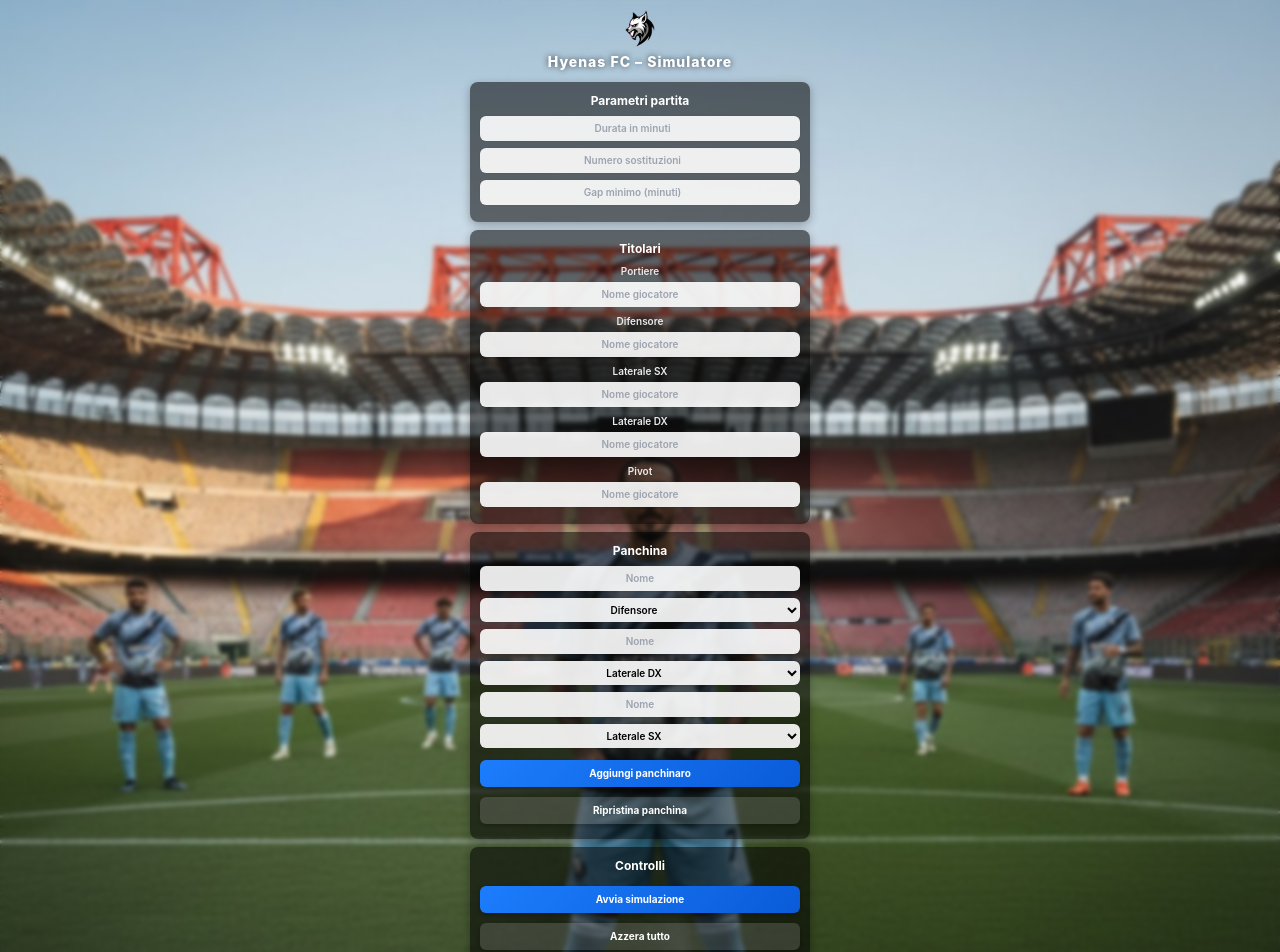
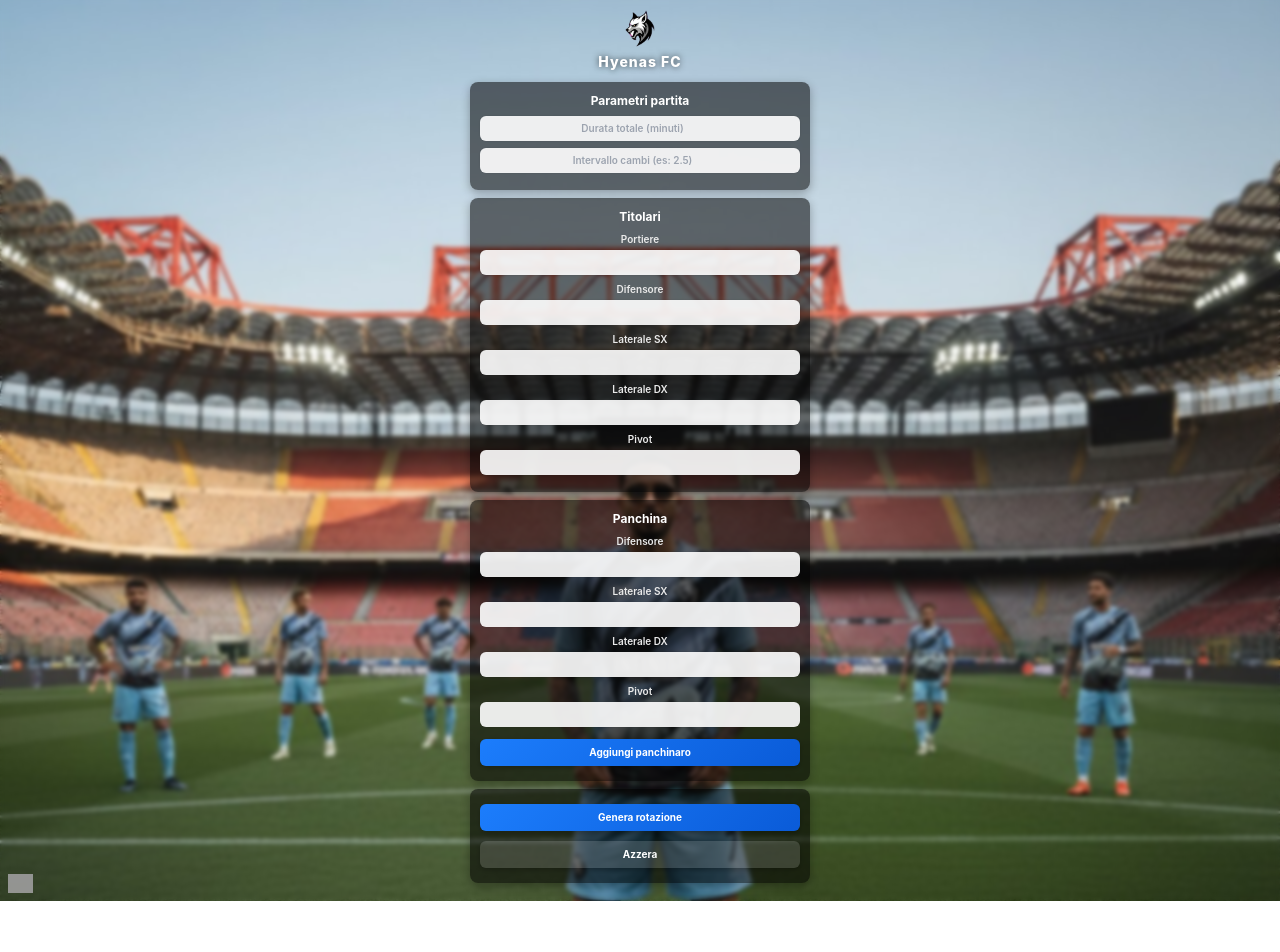
Before and after one commit to therealreiz/Hyenas-Subster, a React (Vite) app: page / in a window 1280 px wide. Shown: the top 952 px of the page. After the commit the page ends 901 px from the top, so only its background shows below. Built offline with nearby package versions, Linux system fonts and the light colour scheme; grey boxes are pictures that could not be loaded.

Commit message:
terzo commit

```diff
--- a/src/components/HyenasSimulator.tsx
+++ b/src/components/HyenasSimulator.tsx
@@ -7,7 +7,7 @@ interface Giocatore {
   ruolo: Ruolo;
 }
 
-interface EventoSostituzione {
+interface Evento {
   minuto: number;
   out: string;
   in: string;
@@ -15,6 +15,7 @@ interface EventoSostituzione {
 }
 
 export default function HyenasSimulator() {
+  // Portiere fisso
   const initialTitolari: Giocatore[] = [
     { nome: "", ruolo: "Portiere" },
     { nome: "", ruolo: "Difensore" },
@@ -25,98 +26,95 @@ export default function HyenasSimulator() {
 
   const initialPanchina: Giocatore[] = [
     { nome: "", ruolo: "Difensore" },
+    { nome: "", ruolo: "Laterale SX" },
     { nome: "", ruolo: "Laterale DX" },
-    { nome: "", ruolo: "Laterale SX" },
+    { nome: "", ruolo: "Pivot" },
   ];
 
   const [durata, setDurata] = useState<number | "">("");
-  const [numCambi, setNumCambi] = useState<number | "">("");
-  const [gap, setGap] = useState<number | "">("");
+  const [intervallo, setIntervallo] = useState<number | "">("");
 
   const [titolari, setTitolari] = useState<Giocatore[]>(initialTitolari);
   const [panchina, setPanchina] = useState<Giocatore[]>(initialPanchina);
-  const [eventi, setEventi] = useState<EventoSostituzione[]>([]);
-  const [simulazioneAvviata, setSimulazioneAvviata] = useState(false);
 
-  const aggiungiPanchinaro = () =>
-    setPanchina((prev) => [...prev, { nome: "", ruolo: "Difensore" }]);
+  const [eventi, setEventi] = useState<Evento[]>([]);
+  const [attivo, setAttivo] = useState(false);
 
-  const azzeraTutto = () => {
+  const azzera = () => {
     setDurata("");
-    setNumCambi("");
-    setGap("");
+    setIntervallo("");
     setTitolari(initialTitolari);
     setPanchina(initialPanchina);
     setEventi([]);
-    setSimulazioneAvviata(false);
+    setAttivo(false);
   };
 
-  const generaSostituzioni = () => {
-    if (!durata || !numCambi) return;
+  const genera = () => {
+    if (!durata || !intervallo) return;
 
     const durataN = Number(durata);
-    const numCambiN = Number(numCambi);
-    const gapN = Number(gap) || 0;
+    const intervalloN = Number(intervallo);
 
-    const eventiTemp: EventoSostituzione[] = [];
-    const minutiUsati: number[] = [];
+    // Calcolo minuti dei cambi
+    const minuti: number[] = [];
+    for (let m = intervalloN; m <= durataN; m += intervalloN) {
+      minuti.push(Number(m.toFixed(2)));
+    }
 
-    let titolariTemp = [...titolari];
-    let panchinaTemp = [...panchina];
+    const eventiTemp: Evento[] = [];
 
-    for (let i = 0; i < numCambiN; i++) {
-      let minuto: number | null = null;
-      let tentativi = 0;
+    // Ruoli di movimento
+    const ruoli: Ruolo[] = ["Difensore", "Laterale SX", "Laterale DX", "Pivot"];
 
-      while (minuto === null && tentativi < 200) {
-        tentativi++;
-        const cand = Math.floor(Math.random() * durataN) + 1;
+    // Rotazione per ruolo
+    const rotazione: Record<Ruolo, Giocatore[]> = {
+      Difensore: [],
+      "Laterale SX": [],
+      "Laterale DX": [],
+      Pivot: [],
+      Portiere: [], // non usato
+    };
 
-        const vicino = minutiUsati.some((m) => Math.abs(m - cand) < gapN);
-        if (!vicino) minuto = cand;
-      }
+    // Inserisco titolari + panchina
+    [...titolari, ...panchina].forEach((g) => {
+      if (g.ruolo !== "Portiere") rotazione[g.ruolo].push(g);
+    });
 
-      if (minuto === null) continue;
+    // Ordine: titolare prima
+    ruoli.forEach((r) => {
+      const tit = titolari.find((t) => t.ruolo === r);
+      const altri = rotazione[r].filter((p) => p.nome !== tit?.nome);
+      rotazione[r] = [tit!, ...altri];
+    });
 
-      minutiUsati.push(minuto);
+    // Rotazione circolare: cambia 1 giocatore per intervallo
+    let indexRuolo = 0; // ruolo da cambiare al turno corrente
 
-      const ruoliPossibili: Ruolo[] = [
-        "Difensore",
-        "Laterale SX",
-        "Laterale DX",
-        "Pivot",
-      ];
+    minuti.forEach((minuto) => {
+      const ruolo = ruoli[indexRuolo];
+      const lista = rotazione[ruolo];
 
-      const ruoliDisponibili = ruoliPossibili.filter(
-        (r) =>
-          titolariTemp.some((t) => t.ruolo === r) &&
-          panchinaTemp.some((p) => p.ruolo === r)
-      );
+      if (lista.length < 2) return;
 
-      if (ruoliDisponibili.length === 0) continue;
-
-      const ruolo =
-        ruoliDisponibili[Math.floor(Math.random() * ruoliDisponibili.length)];
-      const titIdx = titolariTemp.findIndex((t) => t.ruolo === ruolo);
-      const panIdx = panchinaTemp.findIndex((p) => p.ruolo === ruolo);
-
-      const outG = titolariTemp[titIdx];
-      const inG = panchinaTemp[panIdx];
+      const out = lista[0];
+      const inn = lista[1];
 
       eventiTemp.push({
         minuto,
-        out: outG.nome || "(vuoto)",
-        in: inG.nome || "(vuoto)",
-        ruolo,
+        out: out.nome || "(vuoto)",
+        in: inn.nome || "(vuoto)",
+        ruolo: ruolo,
       });
 
-      titolariTemp[titIdx] = { ...inG };
-      panchinaTemp[panIdx] = { ...outG };
-    }
+      // RUOTA: esce primo entra secondo
+      lista.push(lista.shift()!);
 
-    eventiTemp.sort((a, b) => a.minuto - b.minuto);
+      // prossimo ruolo
+      indexRuolo = (indexRuolo + 1) % ruoli.length;
+    });
+
     setEventi(eventiTemp);
-    setSimulazioneAvviata(true);
+    setAttivo(true);
   };
 
   return (
@@ -130,18 +128,19 @@ export default function HyenasSimulator() {
         <img src="/instagram.png" className="instagram-fixed" />
       </a>
 
+      {/* HEADER CON LOGO */}
       <div className="header-title">
         <img src="/logo.png" className="logo" />
-        <h1 className="main-title">Hyenas FC – Simulatore</h1>
+        <h1 className="main-title">Hyenas FC</h1>
       </div>
 
-      {/* PARAMETRI */}
+      {/* PARAMETRI PARTITA */}
       <div className="card">
         <h2>Parametri partita</h2>
 
         <input
           type="number"
-          placeholder="Durata in minuti"
+          placeholder="Durata totale (minuti)"
           value={durata}
           onChange={(e) =>
             setDurata(e.target.value === "" ? "" : Number(e.target.value))
@@ -150,19 +149,11 @@ export default function HyenasSimulator() {
 
         <input
           type="number"
-          placeholder="Numero sostituzioni"
-          value={numCambi}
+          step="0.1"
+          placeholder="Intervallo cambi (es: 2.5)"
+          value={intervallo}
           onChange={(e) =>
-            setNumCambi(e.target.value === "" ? "" : Number(e.target.value))
-          }
-        />
-
-        <input
-          type="number"
-          placeholder="Gap minimo (minuti)"
-          value={gap}
-          onChange={(e) =>
-            setGap(e.target.value === "" ? "" : Number(e.target.value))
+            setIntervallo(e.target.value === "" ? "" : Number(e.target.value))
           }
         />
       </div>
@@ -175,7 +166,6 @@ export default function HyenasSimulator() {
             <label>{t.ruolo}</label>
             <input
               type="text"
-              placeholder="Nome giocatore"
               value={t.nome}
               onChange={(e) => {
                 const temp = [...titolari];
@@ -192,9 +182,9 @@ export default function HyenasSimulator() {
         <h2>Panchina</h2>
         {panchina.map((p, i) => (
           <div key={i}>
+            <label>{p.ruolo}</label>
             <input
               type="text"
-              placeholder="Nome"
               value={p.nome}
               onChange={(e) => {
                 const temp = [...panchina];
@@ -202,56 +192,35 @@ export default function HyenasSimulator() {
                 setPanchina(temp);
               }}
             />
-
-            <select
-              value={p.ruolo}
-              onChange={(e) => {
-                const temp = [...panchina];
-                temp[i].ruolo = e.target.value as Ruolo;
-                setPanchina(temp);
-              }}
-            >
-              <option>Difensore</option>
-              <option>Laterale SX</option>
-              <option>Laterale DX</option>
-              <option>Pivot</option>
-            </select>
           </div>
         ))}
 
-        <button onClick={aggiungiPanchinaro}>Aggiungi panchinaro</button>
         <button
-          className="secondary"
-          onClick={() => setPanchina(initialPanchina)}
+          onClick={() =>
+            setPanchina((prev) => [...prev, { nome: "", ruolo: "Difensore" }])
+          }
         >
-          Ripristina panchina
+          Aggiungi panchinaro
         </button>
       </div>
 
       {/* CONTROLLI */}
       <div className="card">
-        <h2>Controlli</h2>
-
-        <button onClick={generaSostituzioni}>Avvia simulazione</button>
-        <button className="secondary" onClick={azzeraTutto}>
-          Azzera tutto
+        <button onClick={genera}>Genera rotazione</button>
+        <button className="secondary" onClick={azzera}>
+          Azzera
         </button>
       </div>
 
-      {/* RISULTATI — SOLO SE LA SIMULAZIONE È PARTITA */}
-      {simulazioneAvviata && (
+      {/* RISULTATI */}
+      {attivo && (
         <div className="card">
-          <h2>Risultato</h2>
-
-          {eventi.length === 0 ? (
-            <p>Nessuna sostituzione generata.</p>
-          ) : (
-            eventi.map((e, i) => (
-              <div key={i} className="sostituzione">
-                <strong>{e.minuto}'</strong> — {e.out} → {e.in} ({e.ruolo})
-              </div>
-            ))
-          )}
+          <h2>Rotazione</h2>
+          {eventi.map((e, i) => (
+            <div key={i}>
+              <strong>{e.minuto}'</strong> — {e.out} → {e.in} ({e.ruolo})
+            </div>
+          ))}
         </div>
       )}
     </>
```
